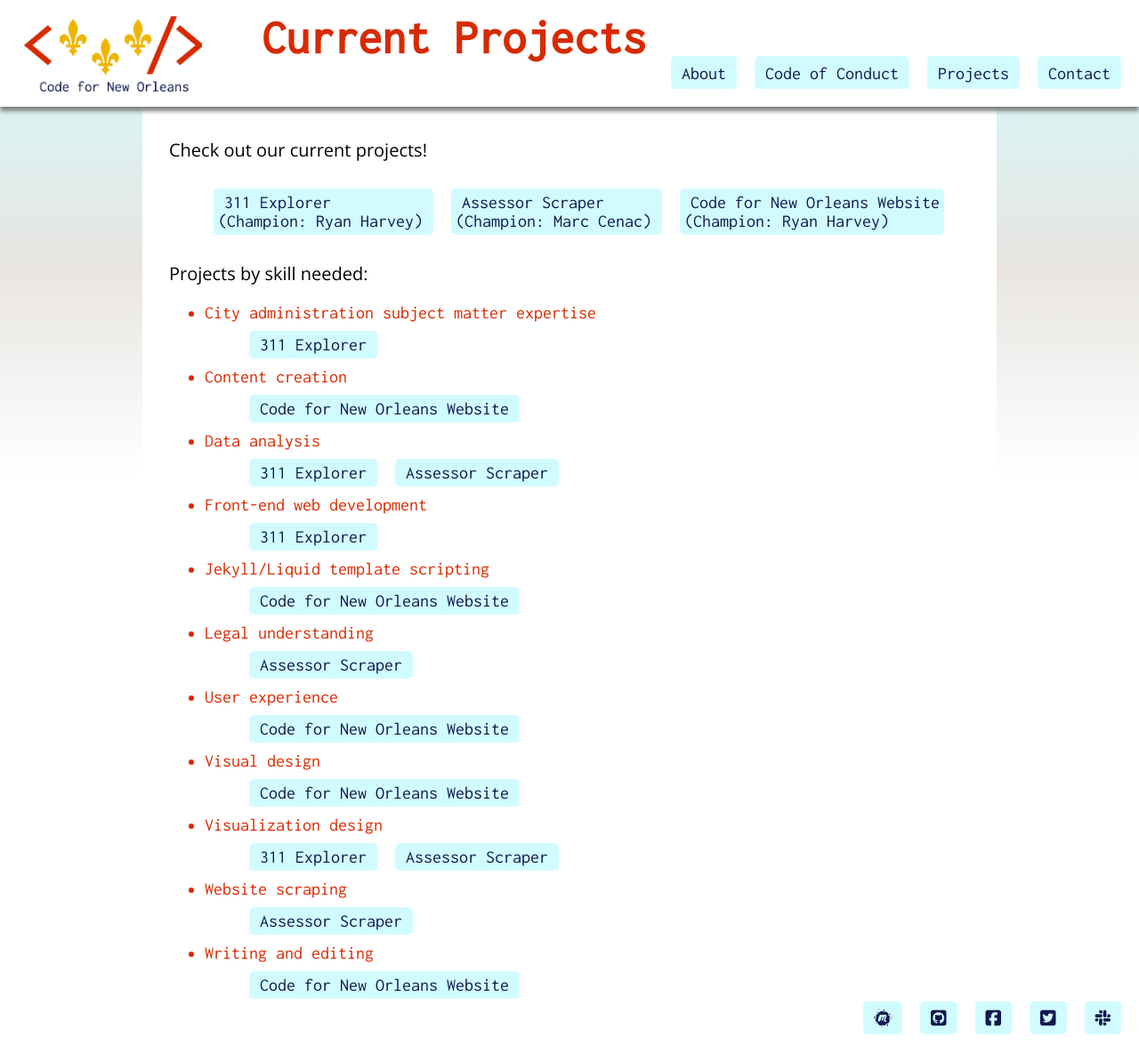
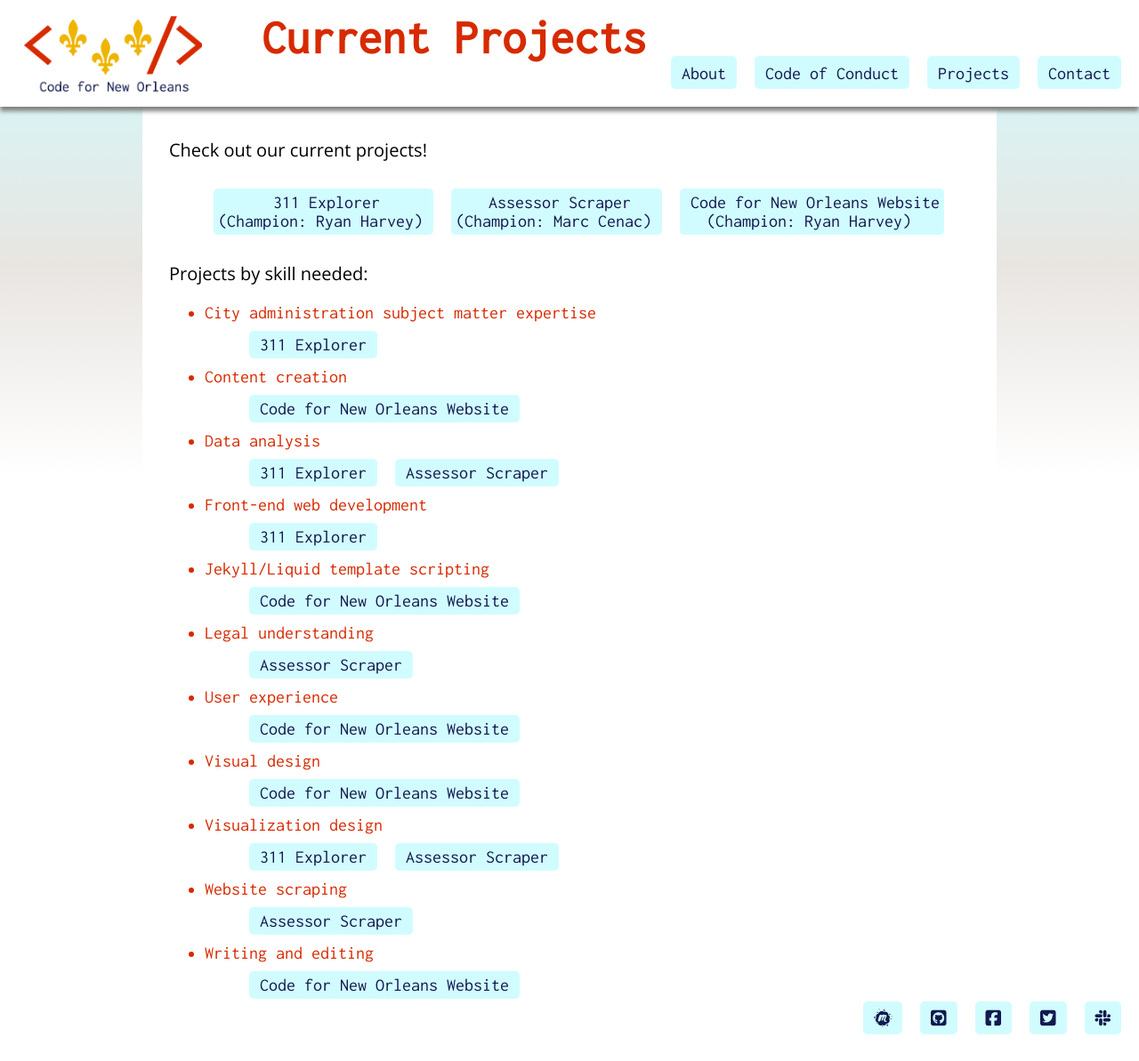
Before and after one commit to codefornola/codefornola.github.io, a Jekyll site: the page built from pages/projects/index.md, in a window 1280 px wide. Shown: the whole page at 89% size. Built offline with Jekyll 4.4.1, drawn with Linux system fonts in a browser that asks for light colours; nearby versions of some CDN libraries.

Commit message:
Fix up styling on project index.

```diff
--- a/css/main.css
+++ b/css/main.css
@@ -261,6 +261,9 @@
   color: var(--brand-red);
   background-color: transparent;
 }
+nav.projects > ul > li {
+  text-align: center;
+}
 
 .examples, .people {
   width: 100%;
--- a/pages/projects/index.md
+++ b/pages/projects/index.md
@@ -6,7 +6,7 @@
 ---
 Check out our current projects!
 
-<nav>
+<nav class="projects">
   <ul>
     {% for page_item in site.pages | sort: 'title' %}
       {% if page_item.category == 'project' %}
@@ -33,7 +33,7 @@
 {% for skill in skills | sort %}
   {% assign skill_projects = site.pages | where:"category", "project" | where_exp:"page", "page.project.skills_needed contains skill" %}
   <li class="bold mono brand-red">{{skill}}
-    <nav><ul>
+    <nav class="projects"><ul>
       {% for project_page in skill_projects %}
         <li class="mono brand-blue">
           <a href='{{project_page.url}}'>{{project_page.title}}</a>
```
